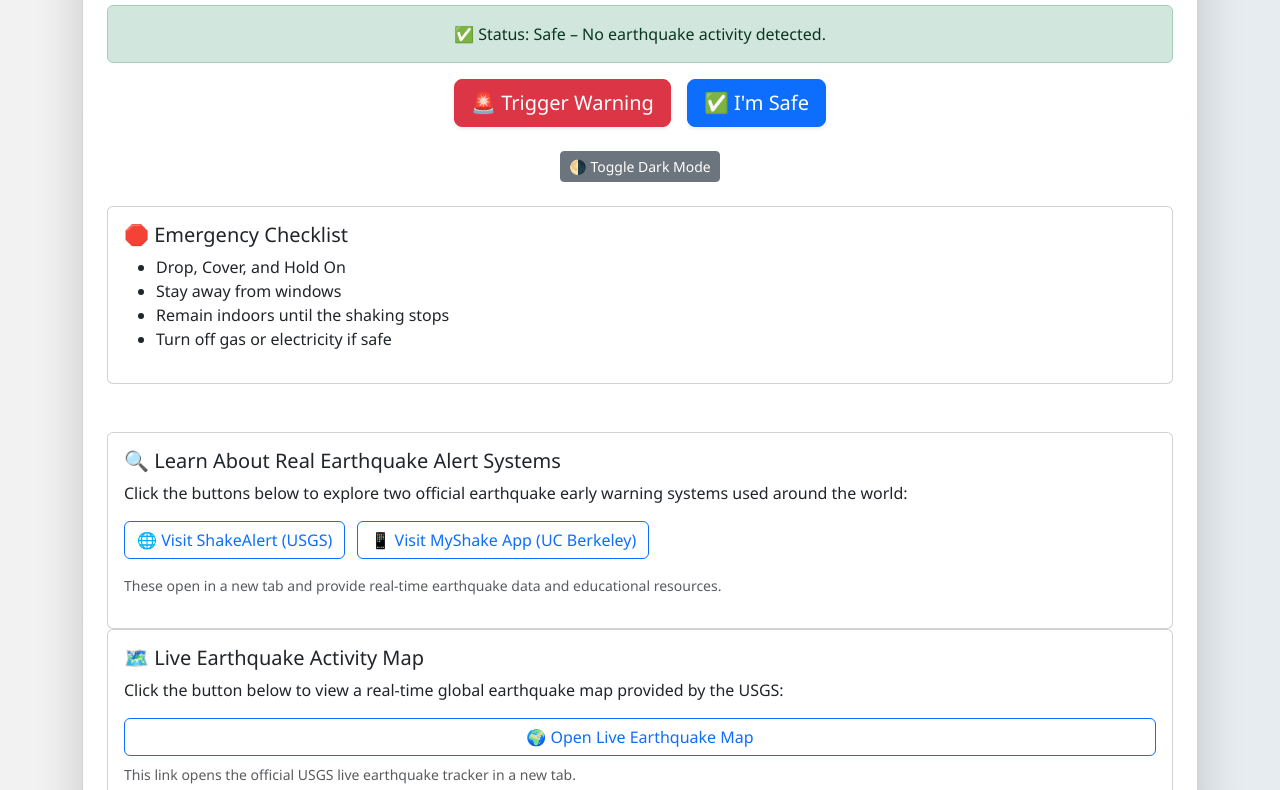
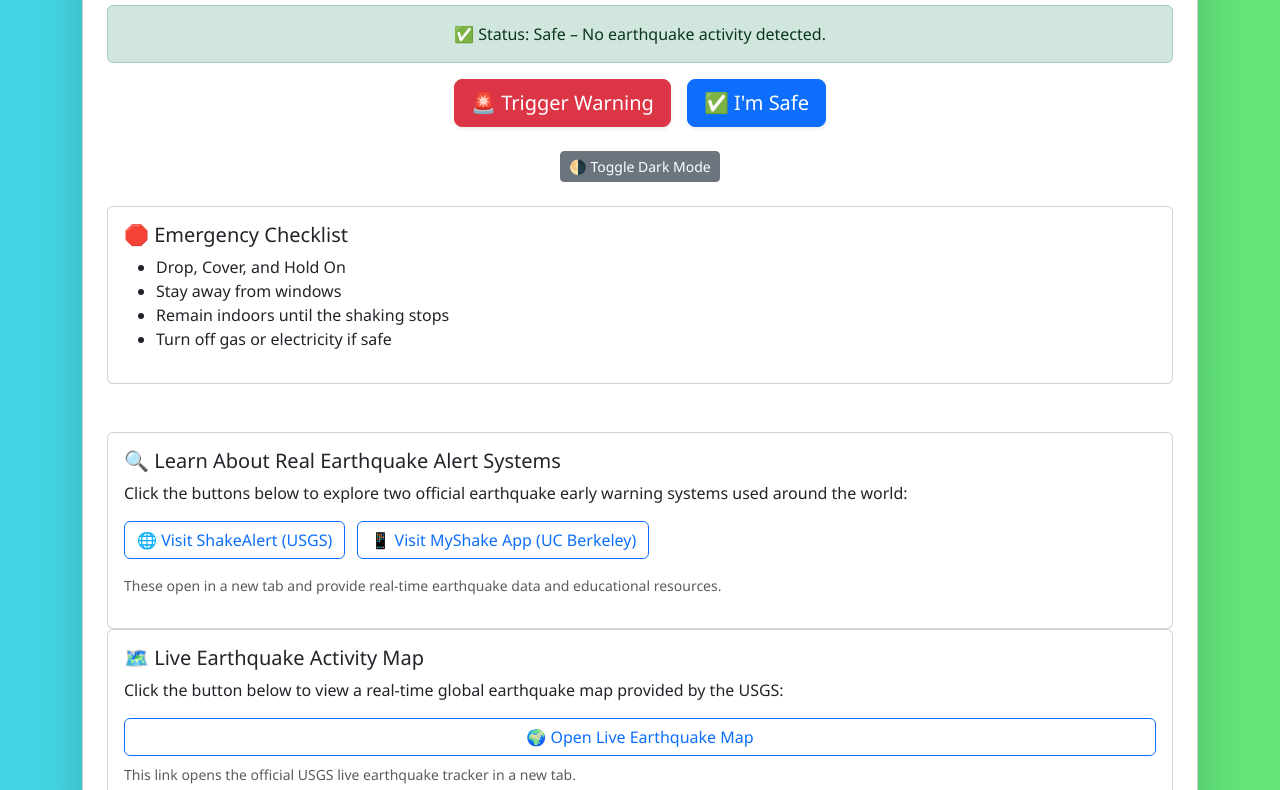
Before and after one commit to Robbo2898/earthquake-warning-app, a plain HTML site: page index.html in a window 1280 px wide. Shown: the part 140-930 px from the top of the page. Drawn offline with nearby package versions, Linux system fonts and the light colour scheme.

Commit message:
Update eq.css

```diff
--- a/eq.css
+++ b/eq.css
@@ -1,6 +1,6 @@
 body {
   font-family: 'Segoe UI', sans-serif;
-  background: linear-gradient(to right, #f2f2f2, #e6ecf0);
+  background: linear-gradient(to right, #42d4e7, #64e475);
   transition: background 0.3s ease;
 }
 
```
